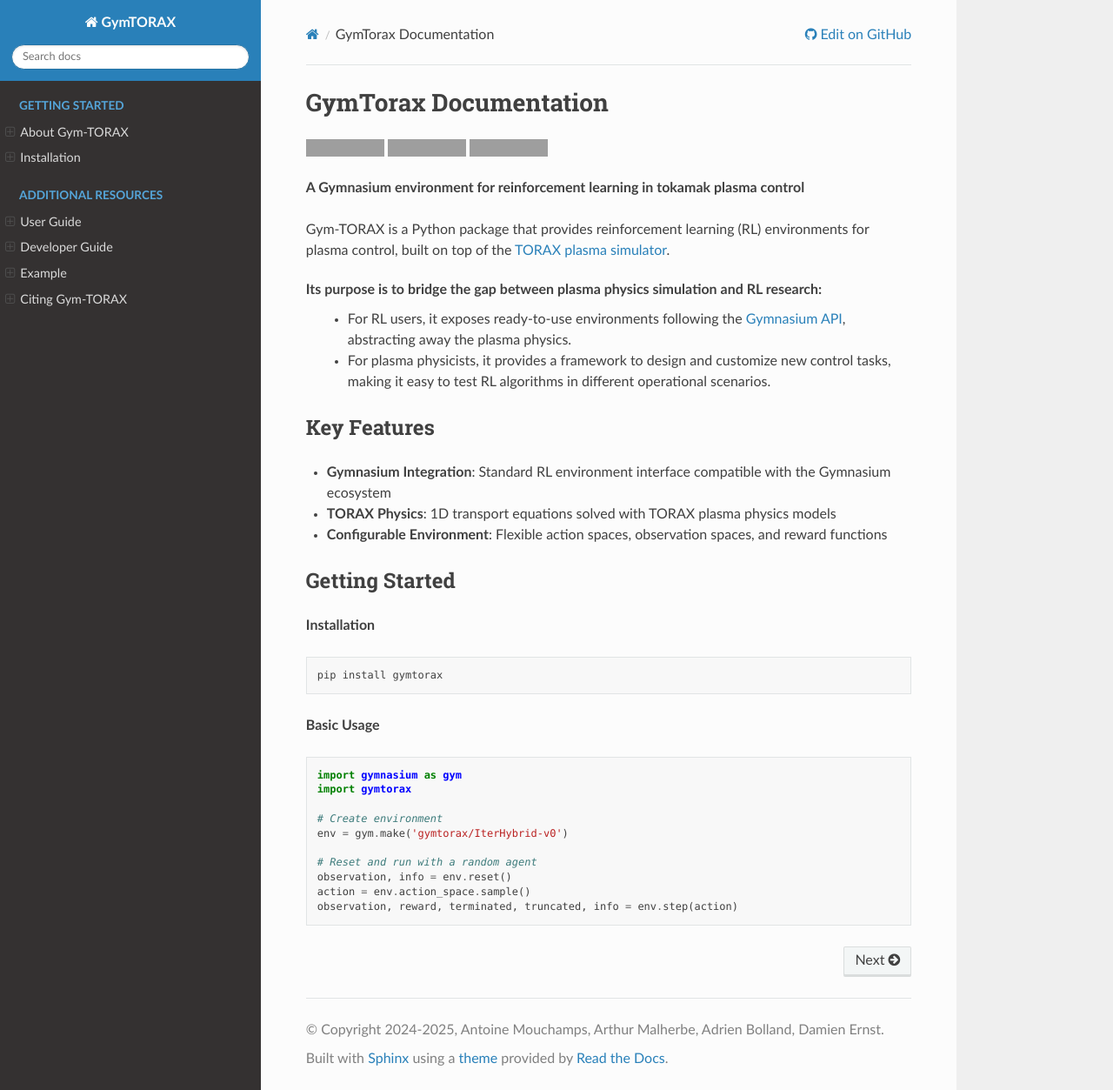
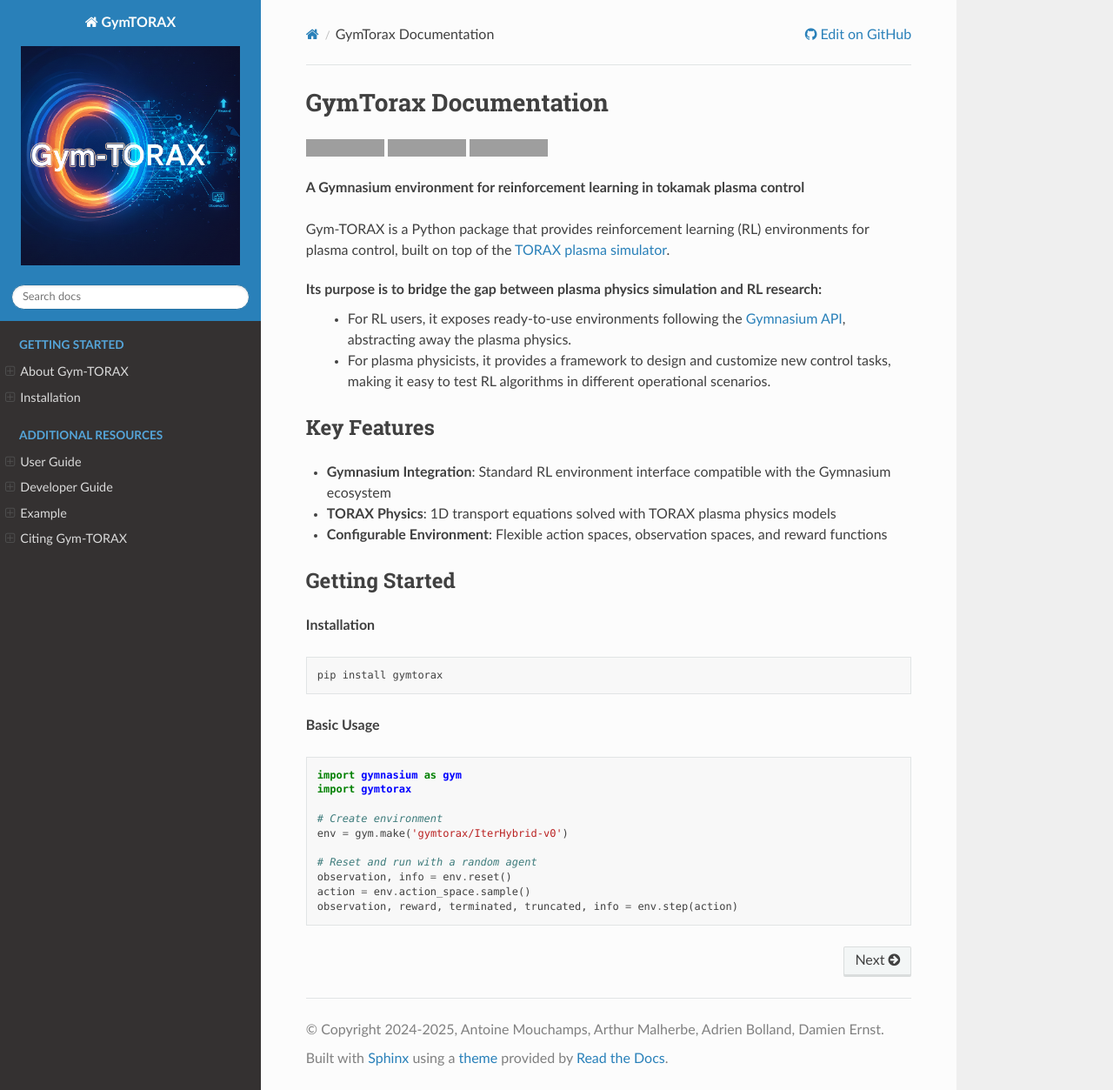
Before and after one commit to antoine-mouchamps/gymtorax, a Sphinx documentation site: the page built from docs/index.rst, in a window 1280 px wide and 1253 px high. Shown: the whole window at 87% size. Built offline with Sphinx 7.4.7 and the Read the Docs theme 3.1.0, drawn with Linux system fonts in a browser that asks for light colours; grey boxes are pictures that could not be loaded.

Commit message:
Add gymtorax logo

```diff
--- a/docs/conf.py
+++ b/docs/conf.py
@@ -116,6 +116,7 @@
 # -- Options for HTML output -------------------------------------------------
 
 html_theme = "sphinx_rtd_theme"
+html_logo = "Images/logo.png"
 numfig = True
 
 html_theme_options = {
```
Also changed, not shown: docs/Images/logo.png (added).
